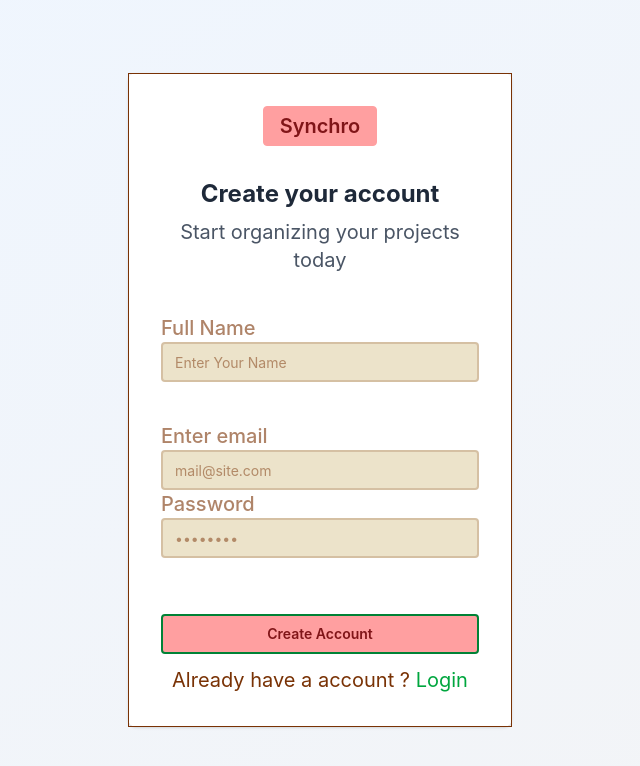
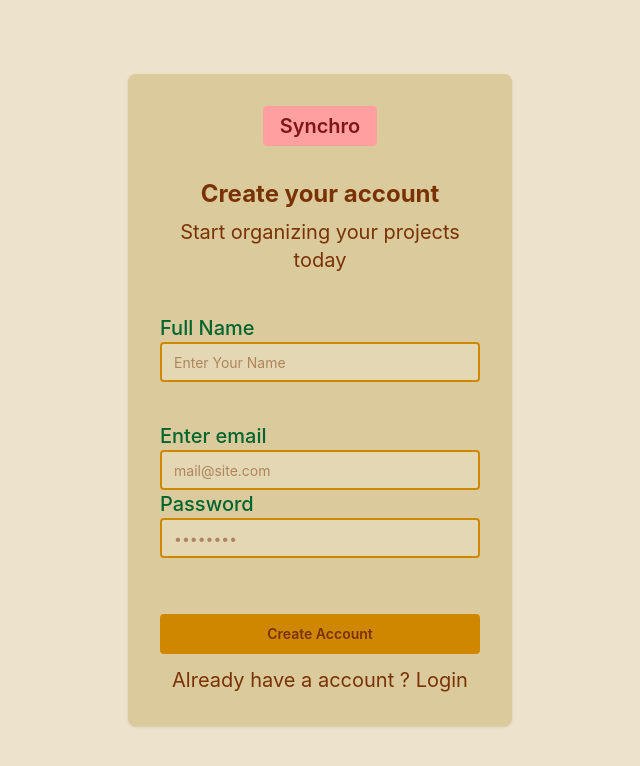
Before and after one commit to Dnshivani/Synchro, a React (Vite) app in the folder FRONTEND/: page /signup in a window 1280 px wide. Shown: the top 766 px of the page, without its empty margins (320-960 px from the left). Built offline with nearby package versions, Linux system fonts and the light colour scheme.

Commit message:
designing

```diff
--- a/FRONTEND/src/Components/Logo.jsx
+++ b/FRONTEND/src/Components/Logo.jsx
@@ -3,7 +3,7 @@ import React from 'react'
 export default function Logo() {
     return (
         <div >
-            <p className="btn   btn-primary text-xl   ">Synchro</p>
+            <p className="btn   btn-primary text-xl  ">Synchro</p>
         </div>
     )
 }
--- a/FRONTEND/src/Components/Signup.jsx
+++ b/FRONTEND/src/Components/Signup.jsx
@@ -54,41 +54,42 @@ export default function Signup() {
     };
 
     return (
-        <div className="min-h-screen bg-gradient-to-br from-blue-50 to-gray-100 flex items-center justify-center p-4">
-            <div className='max-w-lg card bg-base-100 w-96 shadow-sm bg-white ' >
+        <div className="min-h-screen bg-base-100 from-blue-50 to-gray-100 flex items-center justify-center p-4">
+            <div className='max-w-lg card  w-96 shadow-sm bg-base-300 ' >
 
 
-                <div className='text-xl border card-body p-8 '>
+                <div className='text-xl border-neutral card-body p-8 '>
                     <div className='flex justify-center mb-6'> <Link to="/"> <Logo /> </Link> </div>
 
                     <div className="text-center mb-8">
-                        <h2 className='text-2xl font-bold text-gray-800'>{isSignup ? 'Create your account' : 'Welcome back'}</h2>
-                        <p className='text-gray-600 mt-2'>{isSignup ? 'Start organizing your projects today' : 'Enter your credentials to access your workspaces'}</p>
+                        <h2 className='text-2xl font-bold text-accent-content'>{isSignup ? 'Create your account' : 'Welcome back'}</h2>
+                        <p className='text-accent-content mt-2'>{isSignup ? 'Start organizing your projects today' : 'Enter your credentials to access your workspaces'}</p>
                     </div>
 
                     <form method="POST" onSubmit={handleSubmit} >
                         {isSignup && (<div className='form-control'>
-                            <label className='label label-text font-medium'> Full Name </label>
+                            <label className='label label-text font-medium text-secondary-content'> Full Name </label>
                             <input type="text" placeholder="Enter Your Name" name='name' value={details.name} onChange={handleChange}
-                                className="input input-bordered  border-2 w-full validator"
+                                className="input input-bordered border-accent text-shadow-neutral-content  bg-base-200 border-2 w-full validator"
                                 pattern="[A-Za-z][A-Za-z0-9\_]*" minLength="3" maxLength="30" />
-                            <p className="validator-hint text-xs text-gray-500">
+                            <p className="validator-hint text-xs text-info">
                                 Must be 3 to 30 characterss,containing only letters, numbers or underscore.
                             </p>
                         </div>)}
 
                         <div className='form-control'>
-                            <label className='label label-text font-medium' >Enter email</label>
+                            <label className='label label-text font-medium text-secondary-content' >Enter email</label>
                             <input type="email" placeholder="mail@site.com" name='email' value={details.email} onChange={handleChange}
-                                className="input input-bordered w-full border-2 validator" />
+                                className="input input-bordered border-accent text-shadow-neutral-content  bg-base-200 w-full border-2 validator" />
                         </div>
+
                         <div className="form-control">
-                            <label className='label label-text font-medium' >Password</label>
+                            <label className='label label-text font-medium  text-secondary-content' >Password</label>
                             <input type="password" placeholder="••••••••" minLength="8" name='password' value={details.password} onChange={handleChange}
-                                className="input input-bordered border-2 w-full validator"
+                                className="input input-bordered border-accent text-shadow-neutral-content  bg-base-200 border-2 w-full validator"
                                 pattern="(?=.*\d)(?=.*[a-z])(?=.*[A-Z]).{8,}"
                                 title="Must be more than 8 characters, including number, lowercase letter, uppercase letter" />
-                            <p className="validator-hint text-xs text-gray-500">
+                            <p className="validator-hint text-xs text-info">
                                 Must be more than 8 characters, including one number, one lowercase letter, one uppercase letter
                             </p>
                         </div>
@@ -101,14 +102,14 @@ export default function Signup() {
                                     <span>{error}</span>
                                 </div>}
                             </div>) : (
-                                <button className='btn btn-primary w-full mb-3 border-2 border-green-700 hover:border-green-800' type="submit" >
+                                <button className='btn btn-accent w-full mb-3 border-2 border-accent hover:border-accent-content' type="submit" >
                                     {isSignup ? 'Create Account ' : 'Login '}
                                 </button>
                             )}
-                            <p className=" font-small"
+                            <p className=" font-small "
                                 onClick={() => { showError(""); showSuccess(""); changePage(!isSignup); modify({ "name": "", "email": "", "password": "" }); }}>
                                 {isSignup ? 'Already have a account ? ' : 'Dont have a account ? '}
-                                <span className='text-green-600 hover:text-green-900  hover:underline cursor-pointer'>{isSignup ? 'Login' : 'Signup'}</span>
+                                <span className='text-accent-content-600 hover:text-accent  hover:underline cursor-pointer'>{isSignup ? 'Login' : 'Signup'}</span>
                             </p>
                         </div>
                     </form >
--- a/FRONTEND/src/Components/ThemeToggle.jsx
+++ b/FRONTEND/src/Components/ThemeToggle.jsx
@@ -1,6 +1,7 @@
 import React from 'react'
 
 const ThemeToggle = () => {
+
     return (
         <div>
             <label className="swap swap-rotate px-4">
```
